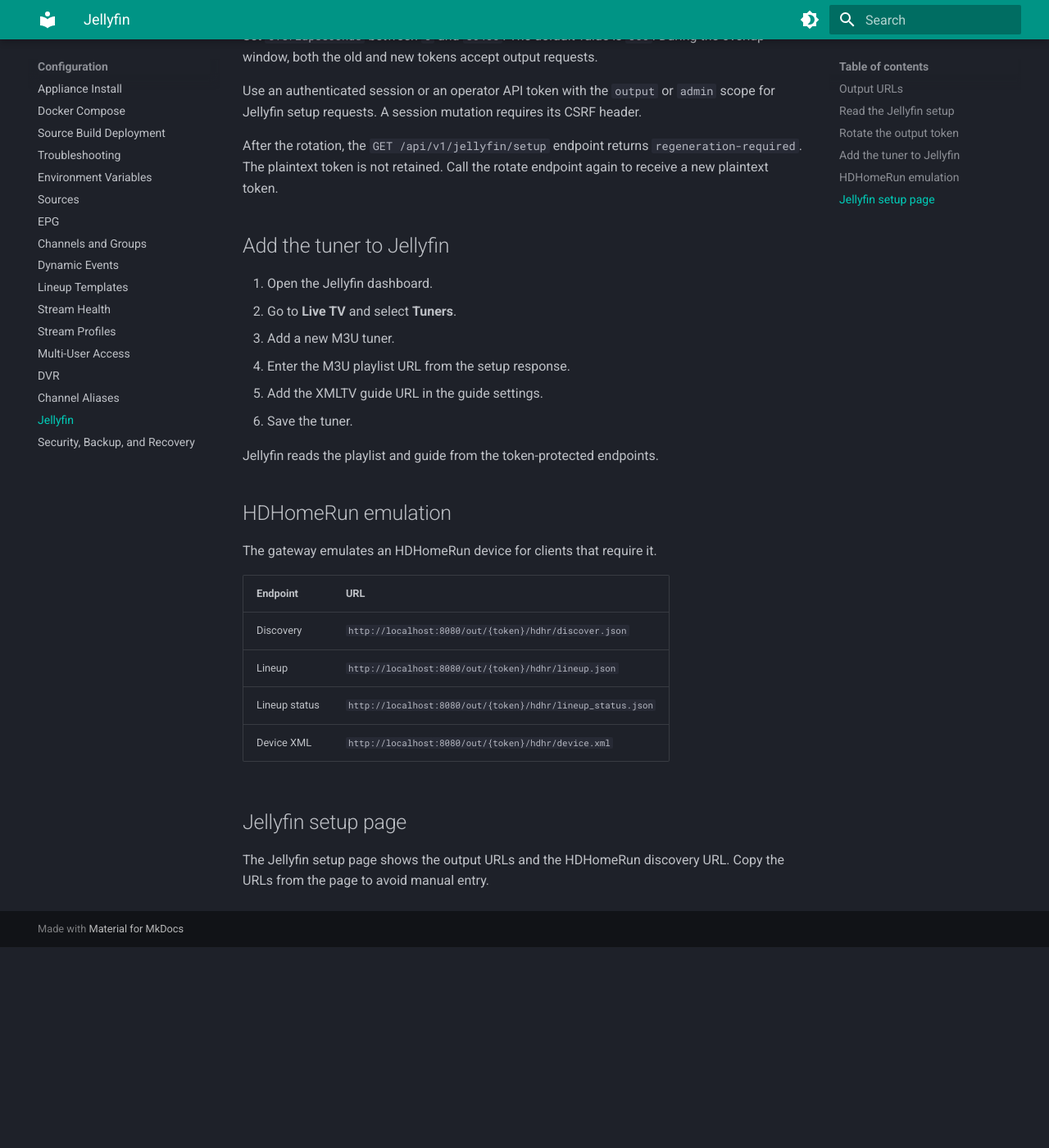
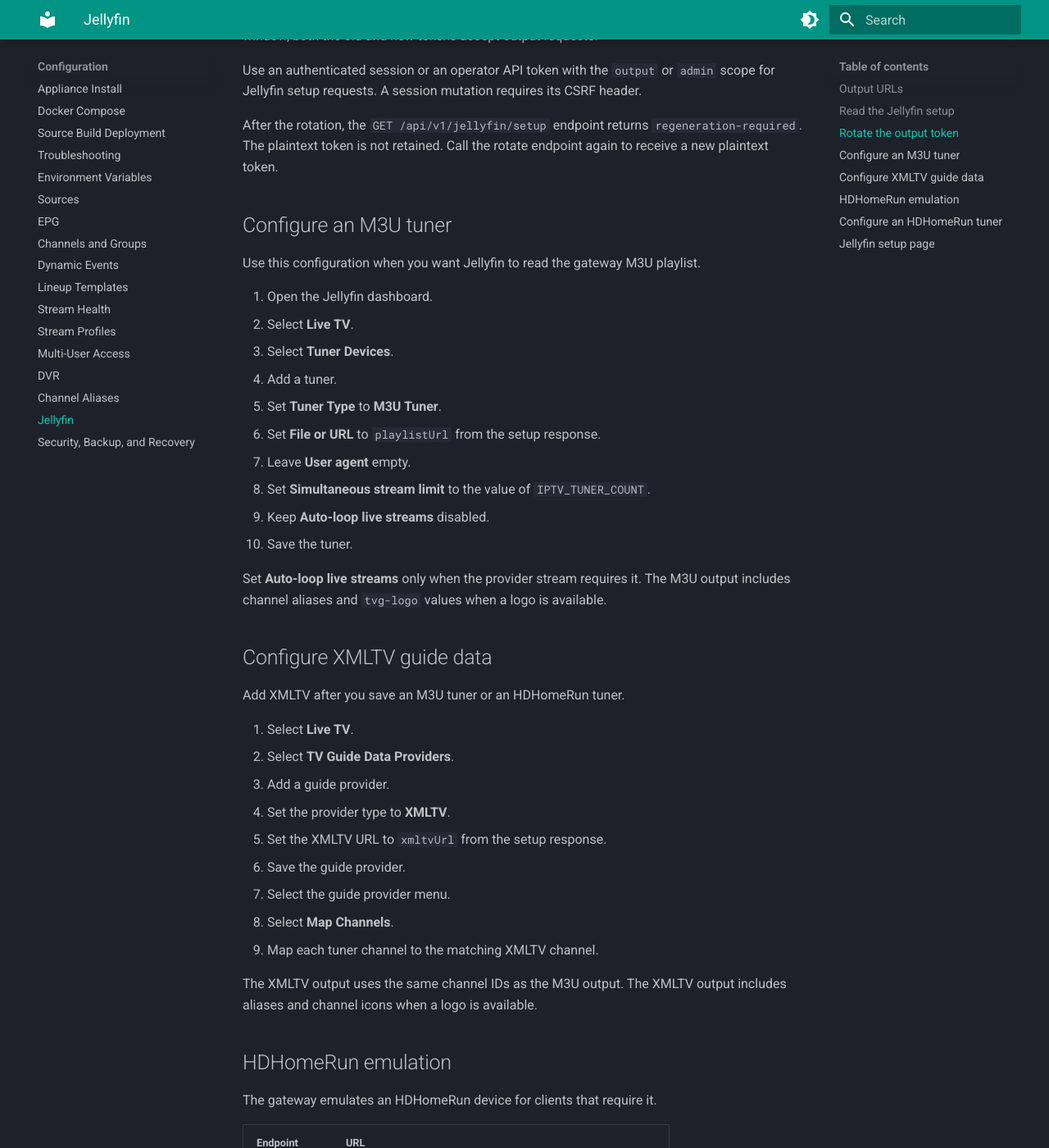
Before and after one commit to NathanBland/iptv-relay, an MkDocs documentation site: the page built from docs/docs/configuration/jellyfin.md, in a window 1280 px wide and 1400 px high, scrolled down 1445 px. Shown: the whole window at 82% size. Built offline with MkDocs 1.6.1 and Material for MkDocs 9.7.7, drawn with Linux system fonts in a browser that asks for light colours; before the commit the page ends 2600 px from its top, so only the background shows below that; some of the changed text lies outside the part shown.

Commit message:
Fix Jellyfin output compatibility

````diff
--- a/Cargo.toml
+++ b/Cargo.toml
@@ -19,7 +19,7 @@
 resolver = "2"
 
 [workspace.package]
-version = "0.2.10"
+version = "0.2.11"
 edition = "2024"
 rust-version = "1.97"
 license = "MIT"
--- a/docs/docs/configuration/jellyfin.md
+++ b/docs/docs/configuration/jellyfin.md
@@ -1,6 +1,6 @@
 # Jellyfin
 
-The gateway produces token-protected M3U and XMLTV endpoints. Jellyfin reads these endpoints as an M3U tuner.
+The gateway provides M3U, XMLTV, and HDHomeRun output endpoints for Jellyfin.
 
 ## Output URLs
 
@@ -50,16 +50,40 @@
 
 After the rotation, the `GET /api/v1/jellyfin/setup` endpoint returns `regeneration-required`. The plaintext token is not retained. Call the rotate endpoint again to receive a new plaintext token.
 
-## Add the tuner to Jellyfin
+## Configure an M3U tuner
+
+Use this configuration when you want Jellyfin to read the gateway M3U playlist.
 
 1. Open the Jellyfin dashboard.
-2. Go to **Live TV** and select **Tuners**.
-3. Add a new M3U tuner.
-4. Enter the M3U playlist URL from the setup response.
-5. Add the XMLTV guide URL in the guide settings.
-6. Save the tuner.
+2. Select **Live TV**.
+3. Select **Tuner Devices**.
+4. Add a tuner.
+5. Set **Tuner Type** to **M3U Tuner**.
+6. Set **File or URL** to `playlistUrl` from the setup response.
+7. Leave **User agent** empty.
+8. Set **Simultaneous stream limit** to the value of `IPTV_TUNER_COUNT`.
+9. Keep **Auto-loop live streams** disabled.
+10. Save the tuner.
 
-Jellyfin reads the playlist and guide from the token-protected endpoints.
+Set **Auto-loop live streams** only when the provider stream requires it.
+The M3U output includes channel aliases and `tvg-logo` values when a logo is available.
+
+## Configure XMLTV guide data
+
+Add XMLTV after you save an M3U tuner or an HDHomeRun tuner.
+
+1. Select **Live TV**.
+2. Select **TV Guide Data Providers**.
+3. Add a guide provider.
+4. Set the provider type to **XMLTV**.
+5. Set the XMLTV URL to `xmltvUrl` from the setup response.
+6. Save the guide provider.
+7. Select the guide provider menu.
+8. Select **Map Channels**.
+9. Map each tuner channel to the matching XMLTV channel.
+
+The XMLTV output uses the same channel IDs as the M3U output.
+The XMLTV output includes aliases and channel icons when a logo is available.
 
 ## HDHomeRun emulation
 
@@ -72,6 +96,37 @@
 | Lineup status | `http://localhost:8080/out/{token}/hdhr/lineup_status.json` |
 | Device XML | `http://localhost:8080/out/{token}/hdhr/device.xml` |
 
+## Configure an HDHomeRun tuner
+
+Use this configuration instead of an M3U tuner when you want HDHomeRun integration.
+Do not add the same gateway channels through both tuner types.
+
+1. Open the Jellyfin dashboard.
+2. Select **Live TV**.
+3. Select **Tuner Devices**.
+4. Add a tuner.
+5. Set **Tuner Type** to **HDHomeRun**.
+6. Set **Tuner IP Address** to the HDHomeRun base URL.
+7. Use `hdhrDeviceUrl` without the final `/device.xml` path component.
+8. Disable **Allow hardware transcoding**.
+9. Disable **Restrict to channels marked as favorite**.
+10. Save the tuner.
+
+For example, change this setup URL:
+
+```text
+https://gateway.example/out/{token}/hdhr/device.xml
+```
+
+To this tuner address:
+
+```text
+https://gateway.example/out/{token}/hdhr
+```
+
+The HDHomeRun lineup includes canonical channel aliases and `ImageURL` values when a logo is available.
+Add XMLTV guide data after you save the HDHomeRun tuner.
+
 ## Jellyfin setup page
 
 The Jellyfin setup page shows the output URLs and the HDHomeRun discovery URL. Copy the URLs from the page to avoid manual entry.
````
Also changed, not shown: docs/docs/quick-start.md (+7 -4 lines), README.md, 3 other files.
